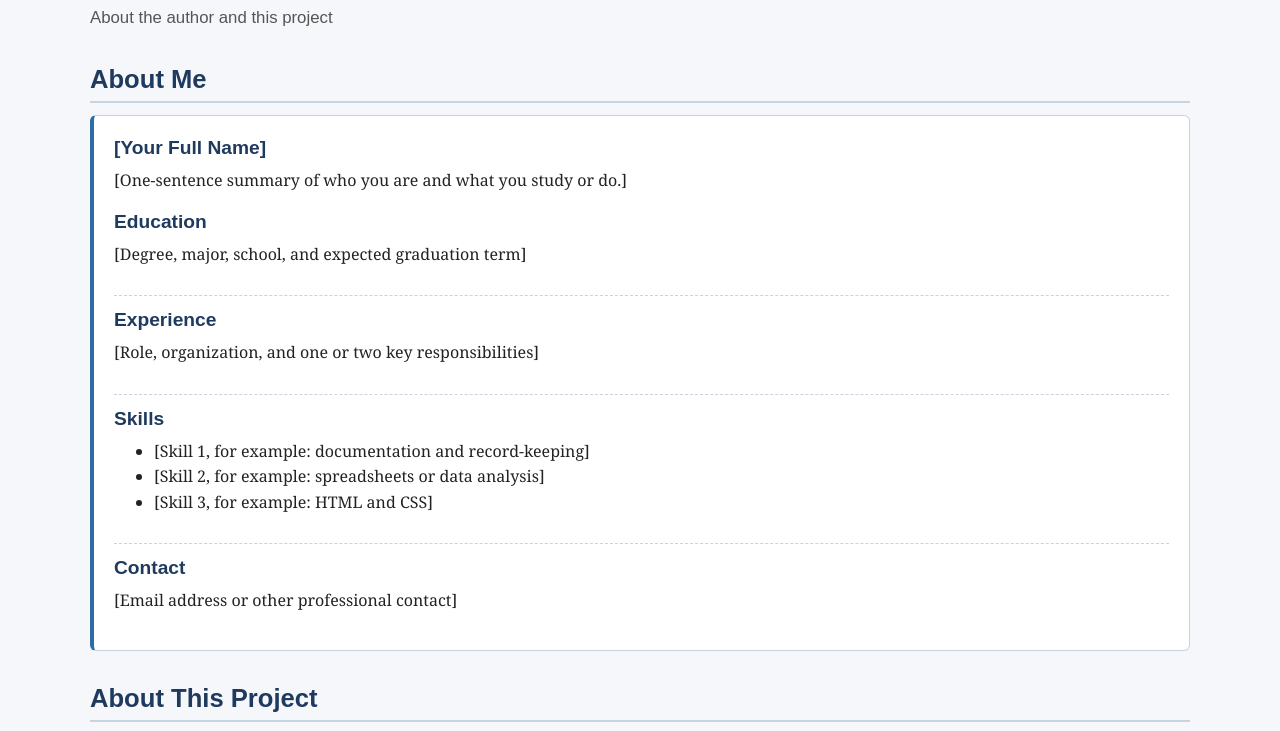
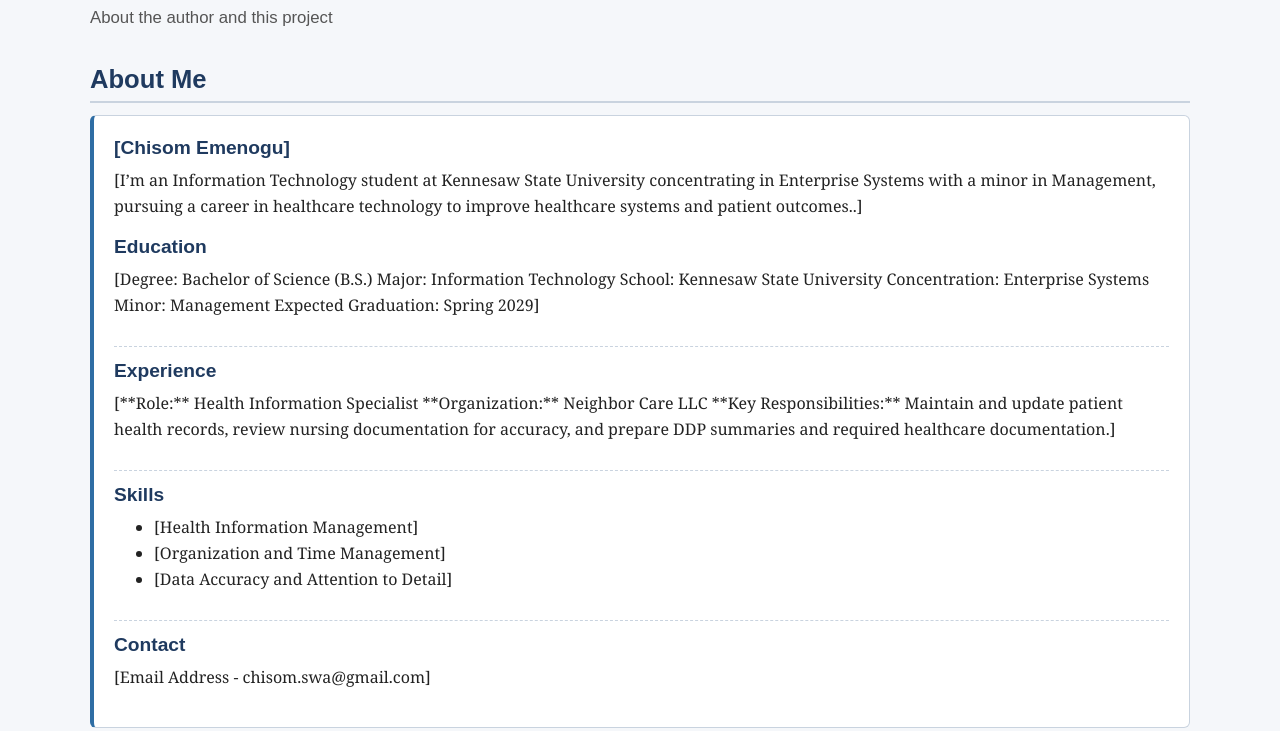
Before and after one commit to chisomemenogu/cookies-privacy-site, a plain HTML site: page about.html in a window 1280 px wide. Shown: the part 144-875 px from the top of the page. Drawn offline with Linux system fonts and the light colour scheme.

Commit message:
Revise About page with personal and project details
Updated personal information and project details in the About page.

```diff
--- a/about.html
+++ b/about.html
@@ -10,7 +10,6 @@
 </head>
 <body>
 
-  <!-- Main menu (same on every page; this page is marked current) -->
   <header id="site-header">
     <div class="header-inner">
       <p class="site-title"><a href="index.html">Cookies &amp; Privacy</a></p>
@@ -32,41 +31,60 @@
     <p class="subtitle">About the author and this project</p>
 
     <h2>About Me</h2>
-    <!-- Mini resume: placeholders to be replaced with your own details -->
     <div class="card">
-      <h3>[Your Full Name]</h3>
-      <p>[One-sentence summary of who you are and what you study or do.]</p>
+      <h3>[Chisom Emenogu]</h3>
+      <p>[I’m an Information Technology student at Kennesaw State University concentrating in Enterprise Systems with a minor in Management, pursuing a career in healthcare technology to improve healthcare systems and patient outcomes..]</p>
 
       <div class="profile-entry">
         <h3>Education</h3>
-        <p>[Degree, major, school, and expected graduation term]</p>
+        <p>[Degree: Bachelor of Science (B.S.)
+
+
+
+Major: Information Technology
+
+
+
+School: Kennesaw State University
+
+
+
+Concentration: Enterprise Systems
+
+
+
+Minor: Management
+
+
+
+Expected Graduation: Spring 2029]</p>
       </div>
 
       <div class="profile-entry">
         <h3>Experience</h3>
-        <p>[Role, organization, and one or two key responsibilities]</p>
+        <p>[**Role:** Health Information Specialist
+**Organization:** Neighbor Care LLC
+**Key Responsibilities:** Maintain and update patient health records, review nursing documentation for accuracy, and prepare DDP summaries and required healthcare documentation.]</p>
       </div>
 
       <div class="profile-entry">
         <h3>Skills</h3>
         <ul>
-          <li>[Skill 1, for example: documentation and record-keeping]</li>
-          <li>[Skill 2, for example: spreadsheets or data analysis]</li>
-          <li>[Skill 3, for example: HTML and CSS]</li>
+          <li>[Health Information Management]</li>
+          <li>[Organization and Time Management]</li>
+          <li>[Data Accuracy and Attention to Detail]</li>
         </ul>
       </div>
 
       <div>
         <h3>Contact</h3>
-        <p>[Email address or other professional contact]</p>
+        <p>[Email Address - chisom.swa@gmail.com]</p>
       </div>
     </div>
 
     <h2>About This Project</h2>
     <p>
-      This website was created for the IT 3203 Web Development Project. Milestone 1 asks students to
-      build an information website with HTML and CSS, using research from an earlier assignment as its
-      starting point. The site explores cookies and privacy, covering how cookies work and how privacy
+      This website was created for the IT 3203 Web Development Project. The site explores cookies and privacy, covering how cookies work and how privacy
       laws regulate them.
     </p>
     <p>
```
